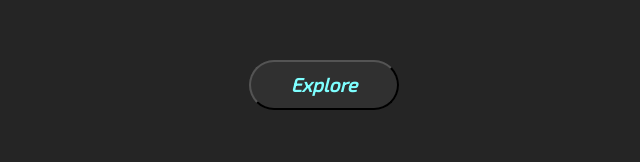
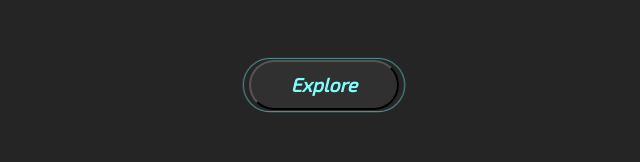
Before and after one commit to PAW6063/react_portfolio_v2.0, a React (Create React App) app: page / in a window 1280 px wide. Shown: the part 327-489 px from the top of the page, without its empty margins (316-956 px from the left). Built offline with nearby package versions, Linux system fonts and the light colour scheme.

Commit message:
added pulse effect

```diff
--- a/public/index.html
+++ b/public/index.html
@@ -7,9 +7,9 @@
     <meta name="theme-color" content="#000000" />
     <meta
       name="description"
-      content="Web site created using create-react-app"
+      content="This is Phillip Welch's portfolio website."
     />
-    <link rel="apple-touch-icon" href="%PUBLIC_URL%/logo192.png" />
+    <link rel="apple-touch-icon" href="%PUBLIC_URL%/logo.png" />
     <!--
       manifest.json provides metadata used when your web app is installed on a
       user's mobile device or desktop. See https://developers.google.com/web/fundamentals/web-app-manifest/
--- a/src/pages/Home/Home.css
+++ b/src/pages/Home/Home.css
@@ -7,6 +7,7 @@
   --home-button: rgb(48, 48, 48);
   --home-button-border: rgb(0, 0, 0);
   --home-button-text: rgb(126, 255, 255);
+  --pulse-color: rgb(126, 255, 255, .5);
 }
 
 .home {
@@ -36,6 +37,7 @@
   height: 50px;
   margin-top: auto;
 
+
   text-decoration: none;
   color: var(--home-button-text);
   font-family: "Exo 2";
@@ -44,7 +46,29 @@
   font-size: larger;
 }
 
+.pulse-effect {
+  position: absolute;
+  width: 150px;
+  height: 50px;
+  top: 0;
+  border-radius: 25px;
+  background-color: transparent;
+  border: 1px solid var(--pulse-color);
+  z-index: -1;
+  animation: pulse 1200ms linear infinite;
+}
+
+@keyframes pulse {
+  from {
+    transform: scale(0.8);
+  }
+  to {
+    transform: scale(1.3);
+  }
+}
+
 .home-link {
+  position: relative;
   background-color: var(--home-button);
   border-color: var(--home-button-border);
   border-radius: 25px;
--- a/src/pages/Home/Home.js
+++ b/src/pages/Home/Home.js
@@ -10,6 +10,7 @@ export default function Home() {
       <img src={logo} className="home-logo" alt="logo" />
       <Link to="/about" className="home-link">
         <button className="home-button">Explore</button>
+        <div className="pulse-effect"></div>
       </Link>
       <div className="home-heading">
         <h1 className="home-h1">{"<Developer>"}</h1>
```
Also changed, not shown: 1 other file (tests, documents, lock files or other folders).
